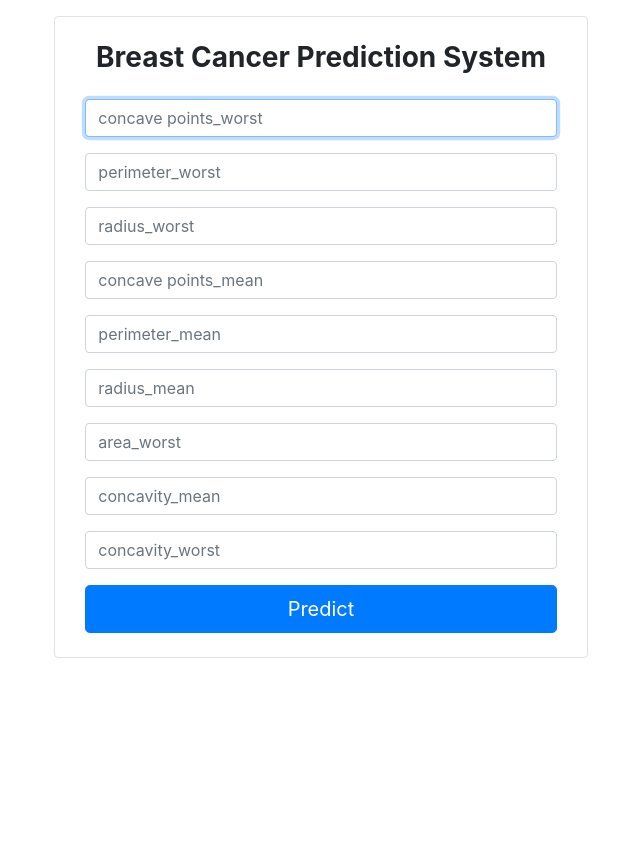
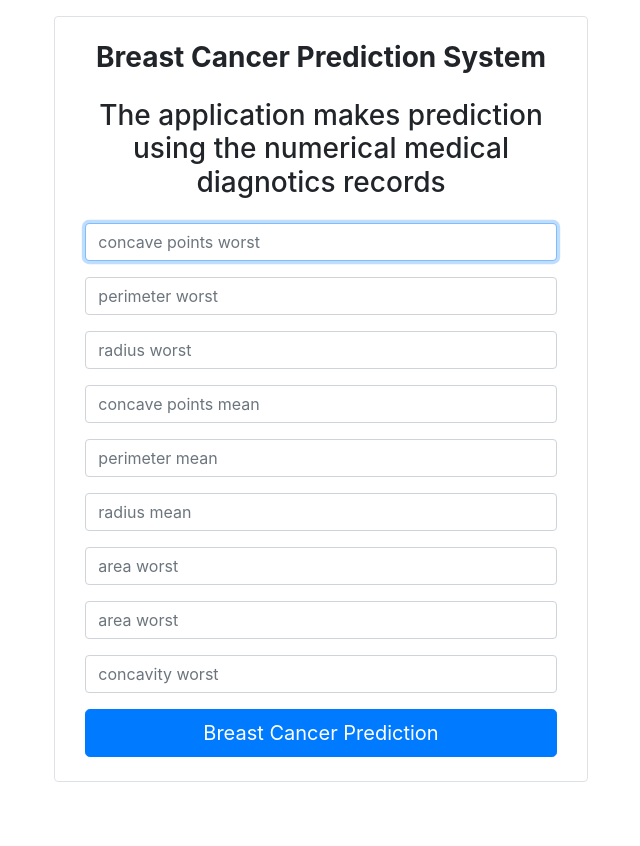
Before and after one commit to TheMlengineer-py/Breast_cancer_detection, a Flask app: page / in a window 1280 px wide. Shown: the whole page, without its empty margins (319-959 px from the left). Before the commit the page ends 658 px from the top, so only its background shows below. Run offline with Flask 2, Linux system fonts and the light colour scheme; parts of the project's set-up code (start-up, migrations or seed data) failed here and were passed over; some libraries are stand-ins or nearby versions.

Commit message:
Update index.html

```diff
--- a/Templates/index.html
+++ b/Templates/index.html
@@ -1,6 +1,6 @@
 <!DOCTYPE html>
 <html >
-<!--From https://codepen.io/frytyler/pen/EGdtg-->
+
 <head>
   <meta charset="UTF-8">
     <title>Breast Cancer Prediction System</title>
@@ -22,19 +22,22 @@
     <form class="form-signin col-sm-12 col-12" action="{{ url_for('predict')}}" method="post">
         <h1 class="h3 mb-4 font-weight-bold mt-4">Breast Cancer Prediction System</h1>
 
-        <input type="text" name="concave points_worst" id="concave points_worst" class="form-control mb-3" placeholder="concave points_worst" required="" autofocus="">
-        <input type="text" name="perimeter_worst" id="perimeter_worst" class="form-control mb-3" placeholder="perimeter_worst" required="" autofocus="">
-        <input type="text" name="radius_worst" id="radius_worst" class="form-control mb-3" placeholder="radius_worst" required="" autofocus="">
-        <input type="text" name="concave points_mean" id="concave points_mean" class="form-control mb-3" placeholder="concave points_mean" required="" autofocus="">
-        <input type="text" name="perimeter_mean" id="perimeter_mean" class="form-control mb-3" placeholder="perimeter_mean" required="" autofocus="">
-        <input type="text" name="radius_mean" id="radius_mean" class="form-control mb-3" placeholder="radius_mean" required="" autofocus="">
-        <input type="text" name="area_worst" id="area_worst" class="form-control mb-3" placeholder="area_worst" required="" autofocus="">
-        <input type="text" name="concavity_mean" id="concavity_mean" class="form-control mb-3" placeholder="concavity_mean" required="" autofocus="">
-        <input type="text" name="concavity_worst" id="concavity_worst" class="form-control mb-3" placeholder="concavity_worst" required="" autofocus="">
+        <h1 class="h3 mb-4 font-weight-Verdana mt-4">The application makes prediction using the numerical medical diagnotics records</h1>
+
+
+        <input type="text" name="concave points worst" id="concave points worst" class="form-control mb-3" placeholder="concave points worst" required="" autofocus="">
+        <input type="text" name="perimeter worst" id="perimeter worst" class="form-control mb-3" placeholder="perimeter worst" required="" autofocus="">
+        <input type="text" name="radius worst" id="radius worst" class="form-control mb-3" placeholder="radius worst" required="" autofocus="">
+        <input type="text" name="concave points mean" id="concave points mean" class="form-control mb-3" placeholder="concave points mean" required="" autofocus="">
+        <input type="text" name="perimeter mean" id="perimeter mean" class="form-control mb-3" placeholder="perimeter mean" required="" autofocus="">
+        <input type="text" name="radius mean" id="radius mean" class="form-control mb-3" placeholder="radius mean" required="" autofocus="">
+        <input type="text" name="area worst" id="area worst" class="form-control mb-3" placeholder="area worst" required="" autofocus="">
+        <input type="text" name="area worst" id="area worst" class="form-control mb-3" placeholder="area worst" required="" autofocus="">
+        <input type="text" name="concavity worst" id="concavity worst" class="form-control mb-3" placeholder="concavity worst" required="" autofocus="">
 
 
 
-        <button class="btn btn-lg btn-primary btn-block mb-4" type="submit">Predict</button>
+        <button class="btn btn-lg btn-primary btn-block mb-4" type="submit">Breast Cancer Prediction</button>
     </form>
 
 </div>
```
